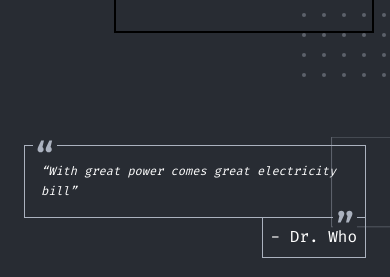
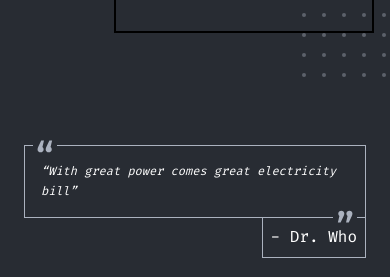
Before and after one commit to Eslam-mg/portfolio, a Next.js app: page / in a window 390 px wide. Shown: the part 800-1077 px from the top of the page. Built offline with nearby package versions, Linux system fonts and the light colour scheme.

Commit message:
handle home page responsive

```diff
--- a/src/app/(home)/page.tsx
+++ b/src/app/(home)/page.tsx
@@ -99,14 +99,14 @@ export default function page() {
                     <OpeningQuoteIcon className='flex items-center justify-center w-6 h-6 bg-backgroundColor absolute bottom-0 translate-y-1/2 right-2 z-10 rotate-180 text-borderColor' />
                 </div>
 
-                {/* right Rectangle 24 */}
+                {/* right Rectangle */}
                 <Image
                     src="/Rectangle 24.svg"
                     alt=""
                     width={91}
                     height={91}
                     aria-hidden
-                    className="absolute top-1/2 -translate-y-1/2 -right-14 opacity-40 pointer-events-none"
+                    className="hidden sm:block absolute top-1/2 -translate-y-1/2 -right-14 opacity-40 pointer-events-none"
                 />
             </section>
 
```
